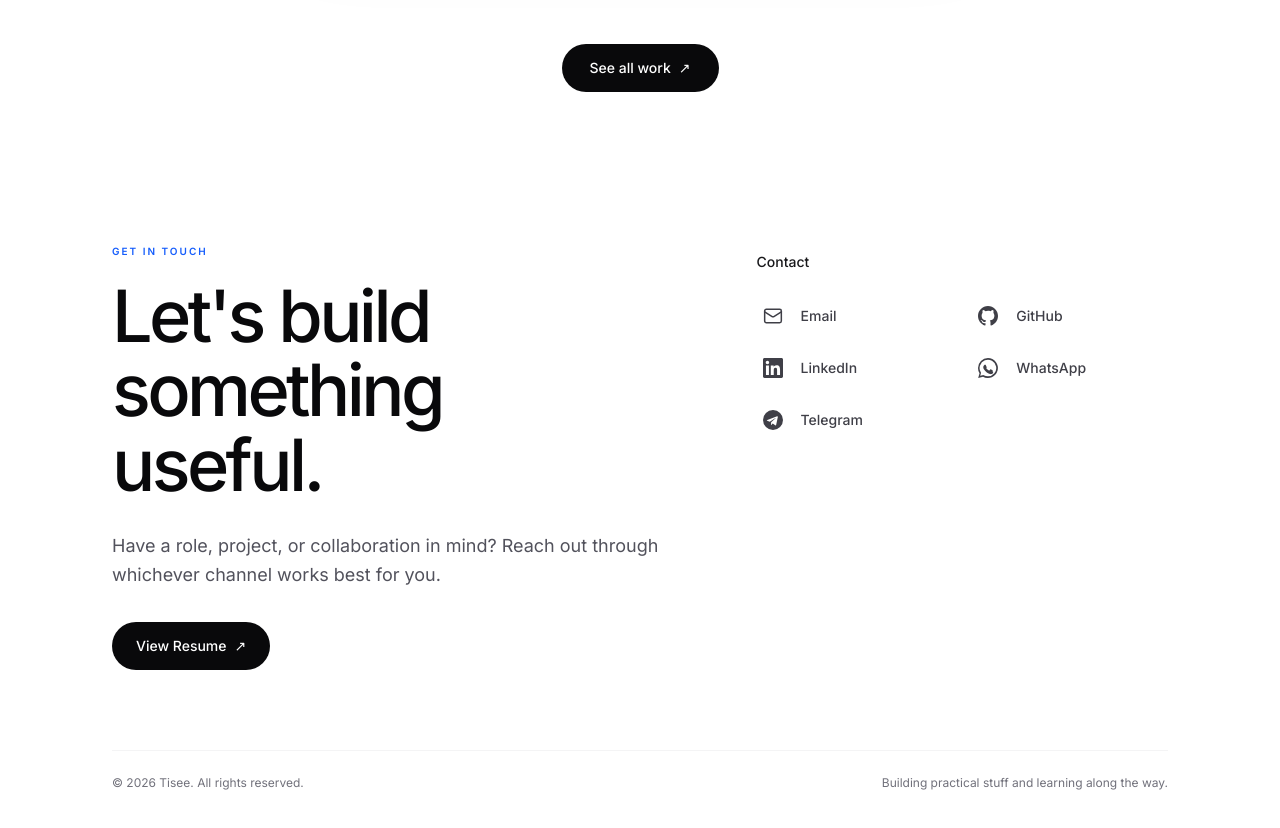
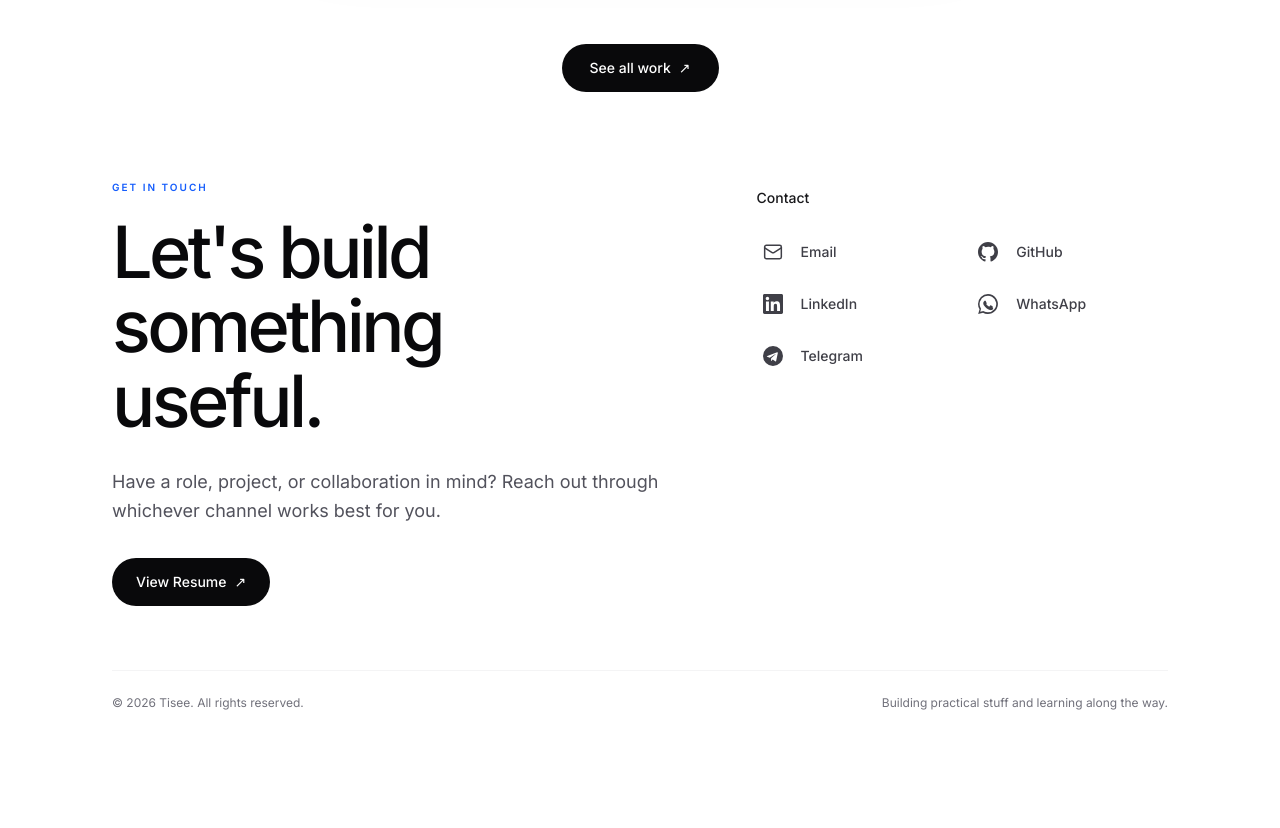
Before and after one commit to Tisee747/tisee-portfolio-v2, a Next.js app: page / in a window 1280 px wide. Shown: the part 3120-3948 px from the top of the page. After the commit the page ends 3871 px from the top, so only its background shows below. Built offline with nearby package versions, Linux system fonts and the light colour scheme.

Commit message:
fix: tighten contact section spacing

```diff
--- a/src/components/Footer.tsx
+++ b/src/components/Footer.tsx
@@ -56,7 +56,7 @@ const contacts = [
 
 export default function Footer() {
   return (
-    <footer className="mt-auto w-full bg-white pb-10 pt-20 md:pt-28" id="contact">
+    <footer className="mt-auto w-full bg-white pb-10 pt-10 md:pt-12" id="contact">
       <div className="mx-auto w-full max-w-6xl px-6 md:px-12">
         <div className="grid gap-14 lg:grid-cols-[minmax(0,1fr)_minmax(300px,0.75fr)] lg:gap-24">
           <div className="max-w-2xl">
@@ -99,7 +99,7 @@ export default function Footer() {
           </div>
         </div>
 
-        <div className="mt-20 flex flex-col gap-3 border-t border-zinc-100 pt-6 text-xs text-zinc-500 sm:flex-row sm:items-center sm:justify-between">
+        <div className="mt-16 flex flex-col gap-3 border-t border-zinc-100 pt-6 text-xs text-zinc-500 sm:flex-row sm:items-center sm:justify-between">
           <span>&copy; 2026 Tisee. All rights reserved.</span>
           <span>Building practical stuff and learning along the way.</span>
         </div>
```
